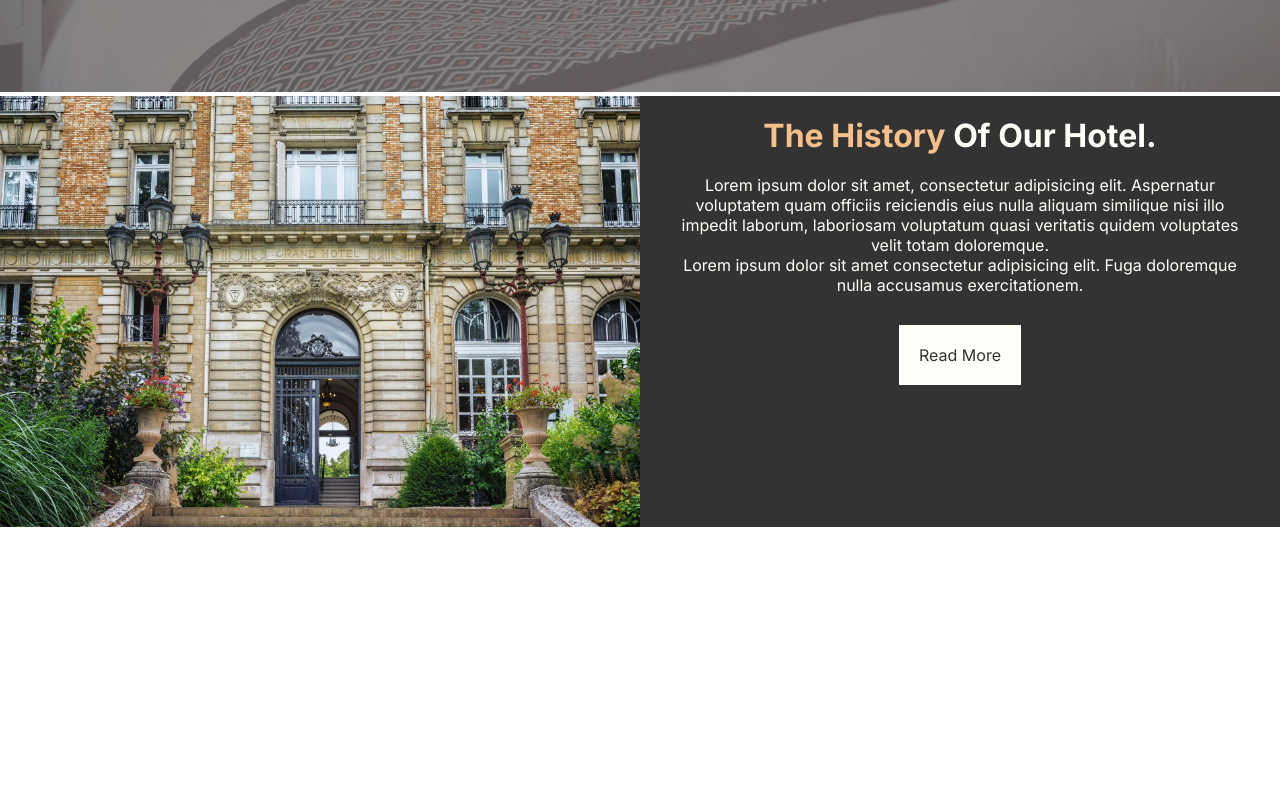
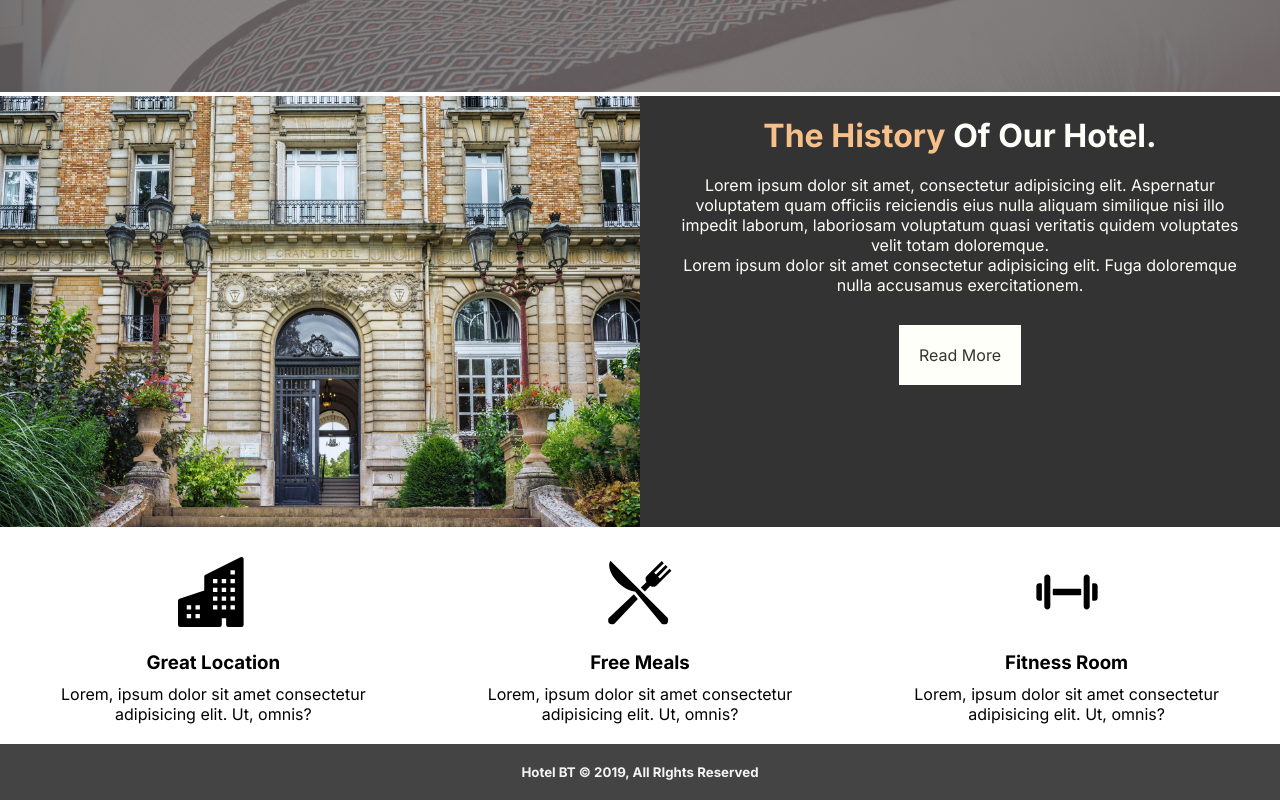
Before and after one commit to kiyimba1/theforgehotel, a Next.js app: page / in a window 1280 px wide. Shown: the part 592-1392 px from the top of the page. Before the commit the page ends 1119 px from the top, so only its background shows below. Built offline with nearby package versions, Linux system fonts and the light colour scheme.

Commit message:
Added Services section and footer

```diff
--- a/app/layout.tsx
+++ b/app/layout.tsx
@@ -2,6 +2,7 @@ import type { Metadata } from "next";
 import { Inter } from "next/font/google";
 import "./globals.css";
 import Navbar from "./ui/NavBar/navbar";
+import Footer from "./ui/Footer/Footer";
 
 const inter = Inter({ subsets: ["latin"] });
 
@@ -21,6 +22,7 @@ export default function RootLayout({
 				<>
 					<Navbar />
 					{children}
+					<Footer />
 				</>
 			</body>
 		</html>
--- a/app/page.tsx
+++ b/app/page.tsx
@@ -2,12 +2,14 @@ import Image from "next/image";
 import styles from "./page.module.css";
 import Hero from "./ui/HeroBarnner/Hero";
 import HistorySection from "./ui/HistorySection/HistorySection";
+import ServicesSection from "./ui/Services/ServicesSection";
 
 export default function Home() {
 	return (
 		<div className={styles.container}>
 			<Hero />
 			<HistorySection />
+			<ServicesSection />
 		</div>
 	);
 }
--- /dev/null
+++ b/app/ui/Footer/Footer.module.css
@@ -0,0 +1,10 @@
+.footer {
+	background: #444444;
+	color: #f4f4f4;
+	text-align: center;
+	padding: 20px;
+}
+
+.footer h4 {
+	font-weight: 100;
+}
--- /dev/null
+++ b/app/ui/Footer/Footer.tsx
@@ -0,0 +1,10 @@
+import styles from "./Footer.module.css";
+
+const Footer = () => {
+	return (
+		<div className={styles.footer}>
+			<h5>Hotel BT © 2019, All RIghts Reserved</h5>
+		</div>
+	);
+};
+export default Footer;
--- /dev/null
+++ b/app/ui/Services/ServicesSection.tsx
@@ -0,0 +1,32 @@
+import styles from "./services.module.css";
+
+import { BsBuildingsFill } from "react-icons/bs";
+import { GiKnifeFork } from "react-icons/gi";
+import { IoIosFitness } from "react-icons/io";
+import Card from "../card/Card";
+
+const services = [
+	{
+		name: "Great Location",
+		icon: <BsBuildingsFill size={70} />,
+	},
+	{
+		name: "Free Meals",
+		icon: <GiKnifeFork size={70} />,
+	},
+	{
+		name: "Fitness Room",
+		icon: <IoIosFitness size={70} />,
+	},
+];
+
+const ServicesSection = () => {
+	return (
+		<div className={styles.container}>
+			{services.map((service, index) => (
+				<Card service={service} index={index} key={service.name} />
+			))}
+		</div>
+	);
+};
+export default ServicesSection;
--- /dev/null
+++ b/app/ui/Services/services.module.css
@@ -0,0 +1,5 @@
+.container {
+	display: flex;
+	flex-wrap: wrap;
+	justify-content: space-around;
+}
--- /dev/null
+++ b/app/ui/card/Card.tsx
@@ -0,0 +1,16 @@
+import styles from "./card.module.css";
+
+const Card = ({ service, index }: any) => {
+	return (
+		<div className={`${styles.container} ${index==1?'coloredBg':''}`}>
+			<div className={styles.icon}>{service.icon}</div>
+			<div className={styles.title}>
+				<h3>{service.name}</h3>
+			</div>
+			<div className={styles.description}>
+				Lorem, ipsum dolor sit amet consectetur adipisicing elit. Ut, omnis?
+			</div>
+		</div>
+	);
+};
+export default Card;
--- /dev/null
+++ b/app/ui/card/card.module.css
@@ -0,0 +1,24 @@
+.container {
+	padding: 20px;
+	text-align: center;
+	max-width: 370px;
+}
+
+.icon {
+	padding: 10px;
+}
+
+.title {
+	font-weight: 500;
+	padding: 10px;
+}
+
+.coloredBg {
+	background-color: #f7c08a;
+}
+
+@media screen and (min-width: 600) {
+	.container {
+		max-width: 33.3vw;
+	}
+}
```
